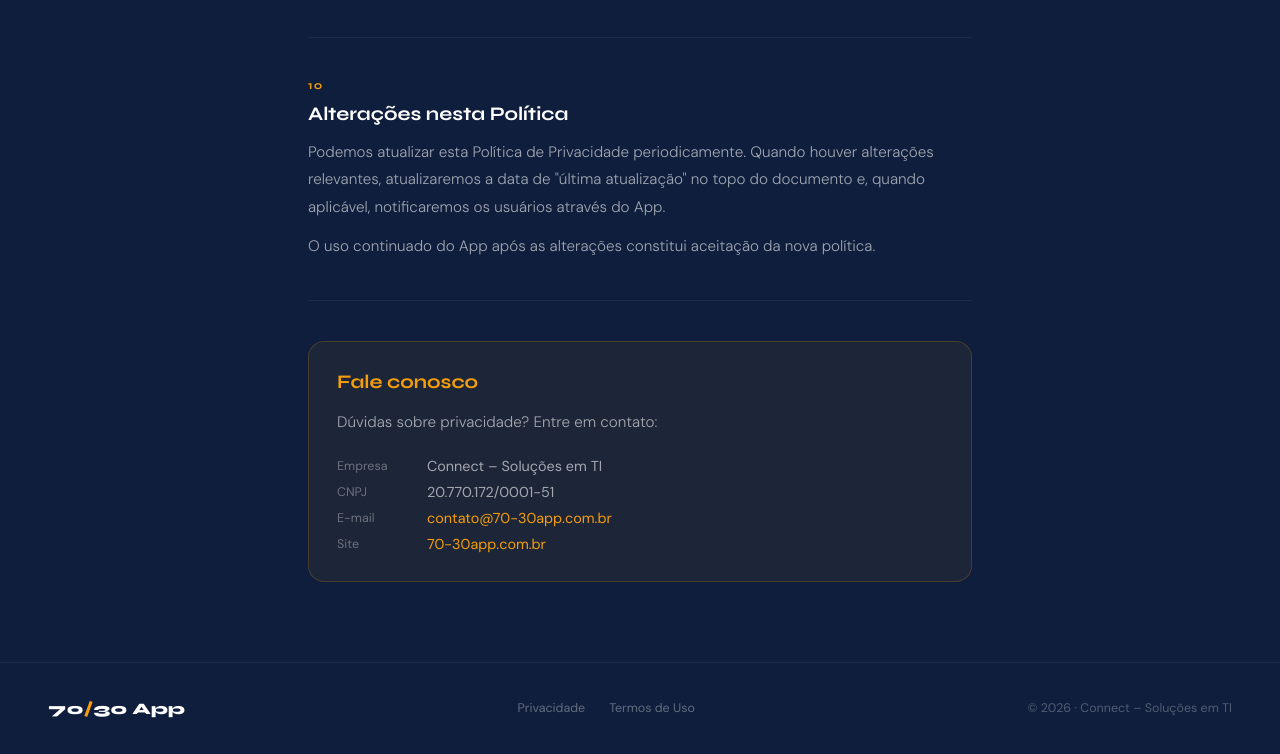
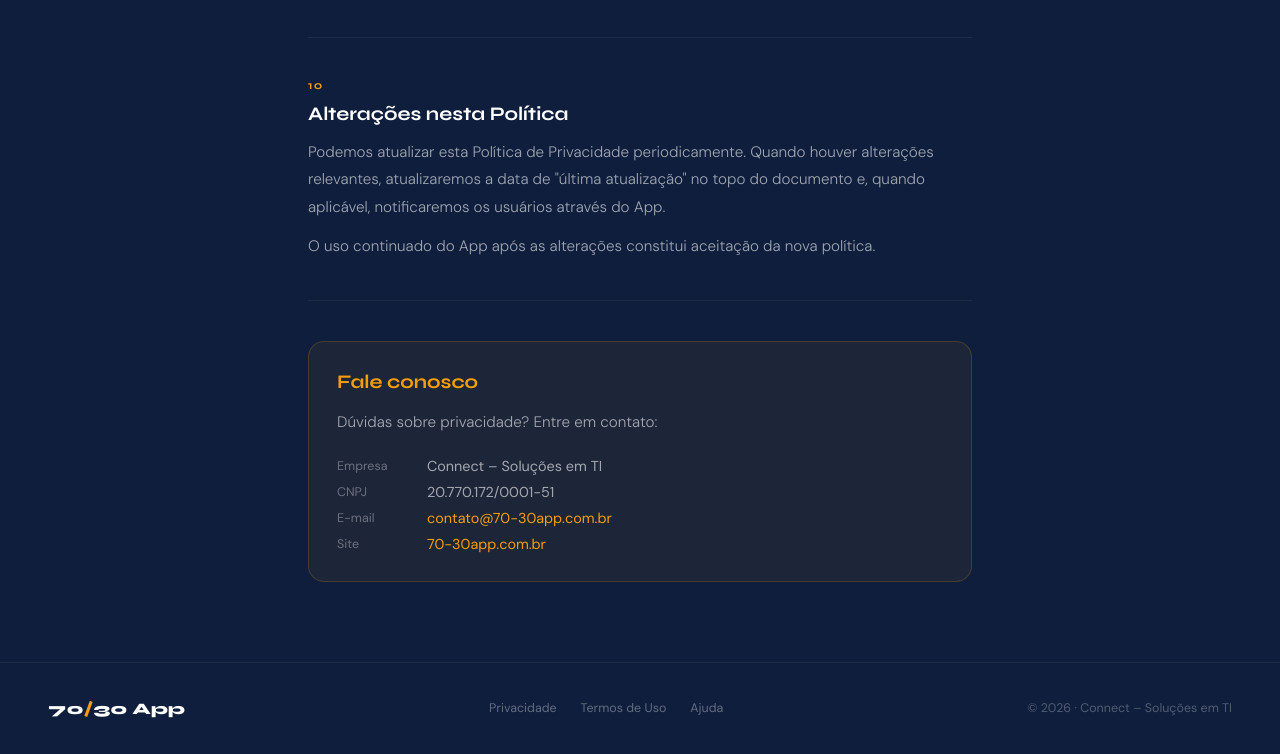
Before and after one commit to B16-D4DDY/7030-app, a plain HTML site: page privacidade.html in a window 1280 px wide. Shown: the part 5078-5832 px from the top of the page. Drawn offline with Linux system fonts and the light colour scheme.

Commit message:
Add 'Ajuda' link to footer in privacidade.html

```diff
--- a/privacidade.html
+++ b/privacidade.html
@@ -287,6 +287,7 @@
   <div class="footer-links">
     <a href="/privacidade.html">Privacidade</a>
     <a href="/termos.html">Termos de Uso</a>
+    <a href="/ajuda.html">Ajuda</a>
   </div>
   <div class="footer-note">© 2026 · Connect – Soluções em TI</div>
 </footer>
```
